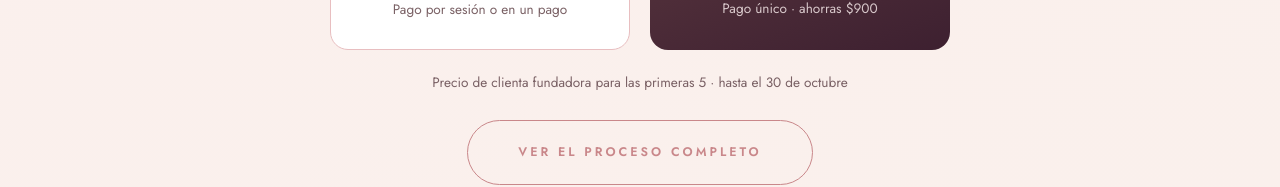
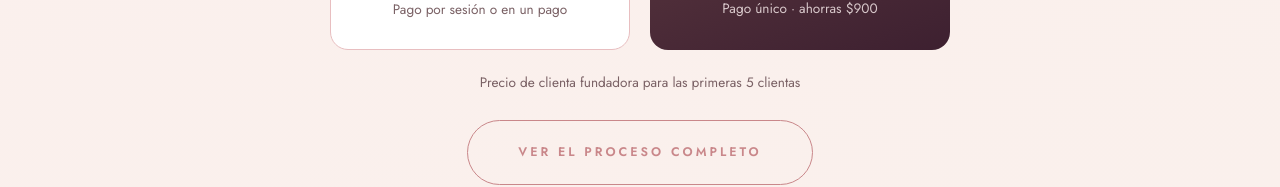
Before and after one commit to gartexis-creator/ofetexiscoach, a Next.js app: page / in a window 1280 px wide. Shown: the part 2749-2936 px from the top of the page. Built offline with nearby package versions, Linux system fonts and the light colour scheme; no server answers; the database is empty.

Commit message:
Quitar fecha vencida de clienta fundadora (inicio)

```diff
--- a/app/page.js
+++ b/app/page.js
@@ -231,8 +231,7 @@ export default async function InicioPage() {
               marginTop: '20px',
             }}
           >
-            Precio de clienta fundadora para las primeras 5 · hasta el 30 de
-            octubre
+            Precio de clienta fundadora para las primeras 5 clientas
           </p>
           <div style={{ marginTop: '26px' }}>
             <Link className="btn-secundario" href="/servicios">
```
